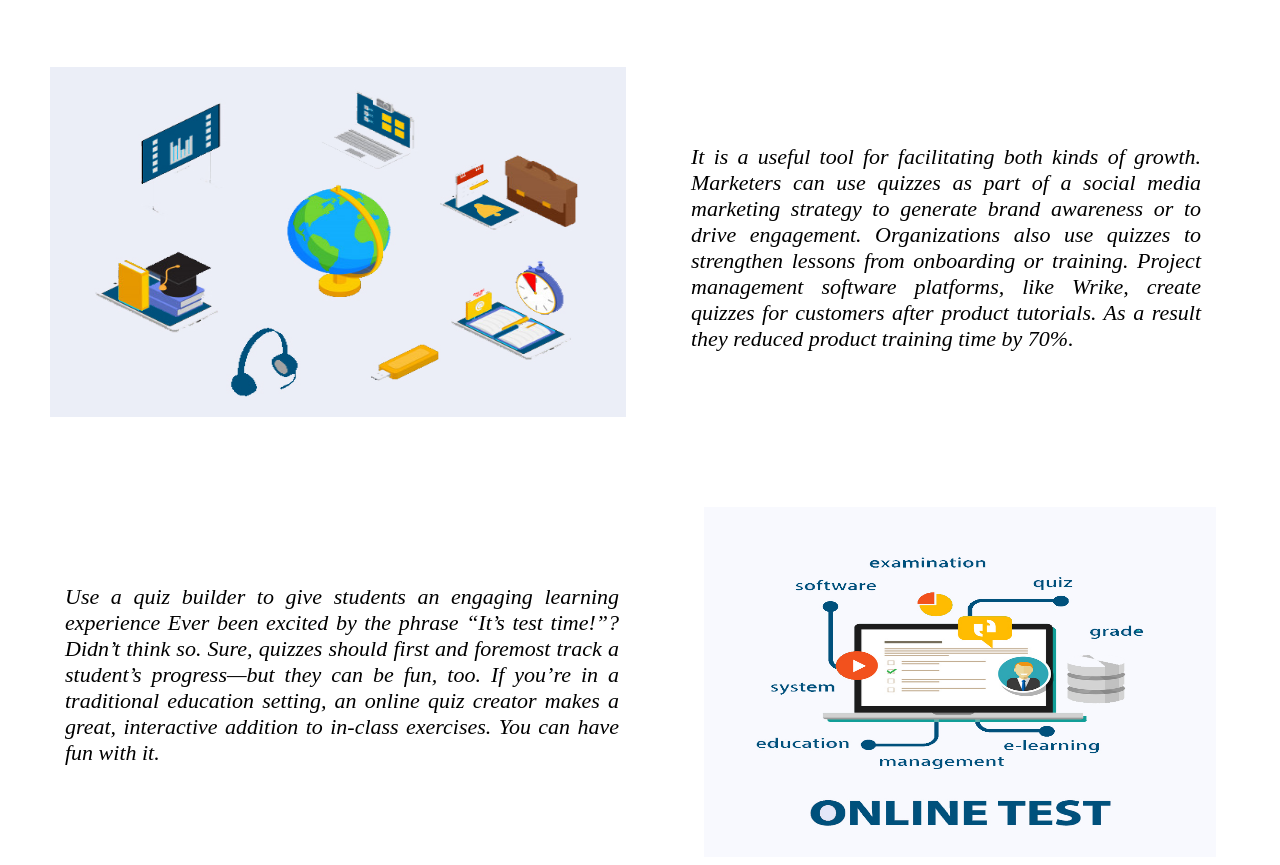
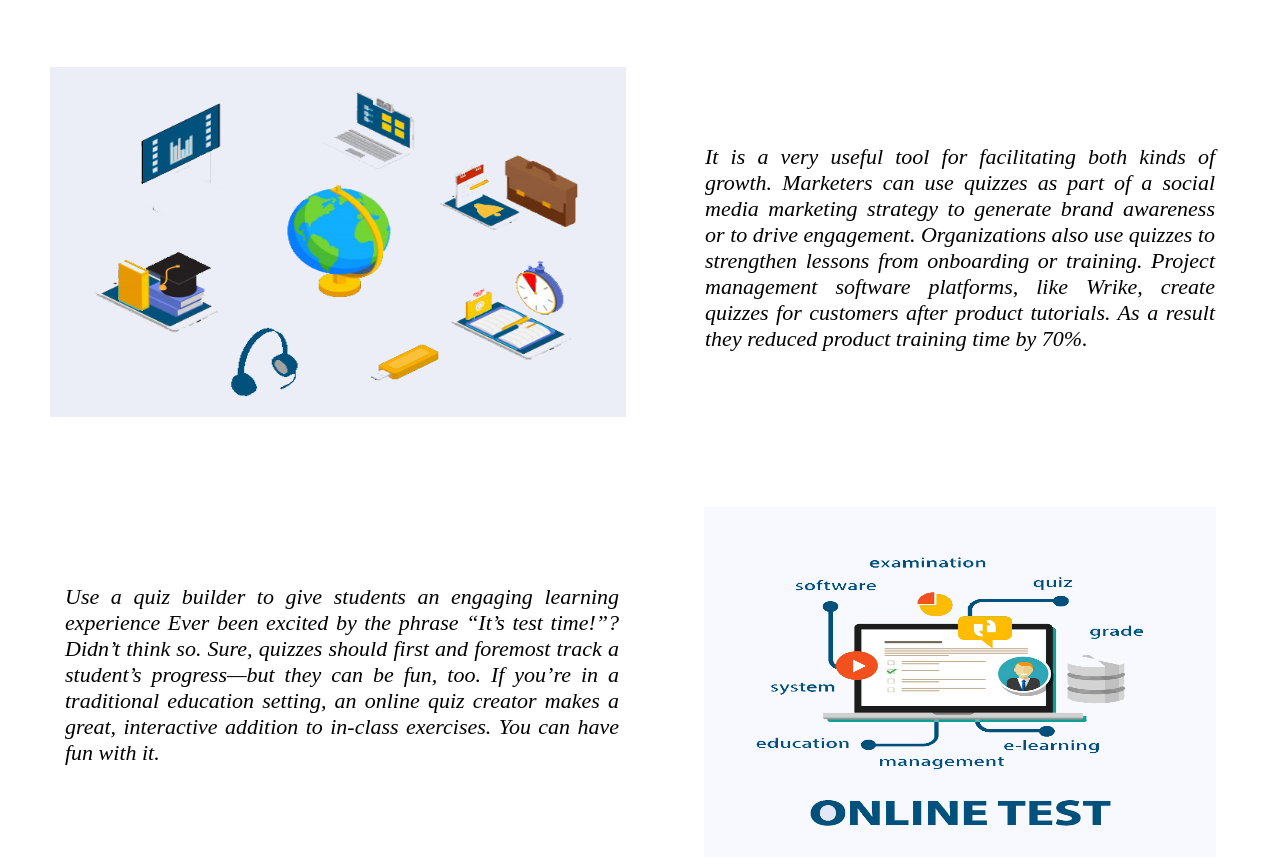
Before and after one commit to anjali-goyal06/quiz, a plain HTML site: page index.html in a window 1280 px wide. Shown: the part 1933-2798 px from the top of the page. Drawn offline with Linux system fonts and the light colour scheme.

Commit message:
Update index.html

```diff
--- a/index.html
+++ b/index.html
@@ -100,8 +100,8 @@ learning fun. More on this in a bit.   </p>
 
 <div>
 <img src=" a6.jpg " style="clear:both;float:left;width:45%;height:350px;margin-left:50px;">
-<p style="font-style:italic; font-size:22px;float:left;width:50%;padding:55px 65px;text-align:justify;margin-bottom:100px;" >
-It is a useful tool for facilitating both kinds of growth.
+<p style="font-style:italic; font-size:22px;float:right;width:50%;padding:55px 65px;text-align:justify;margin-bottom:100px;" >
+It is a very useful tool for facilitating both kinds of growth.
   Marketers can use quizzes as part of a social media marketing strategy
  to generate brand awareness or to drive engagement. Organizations also use
  quizzes to strengthen lessons from onboarding or training. Project management
```
